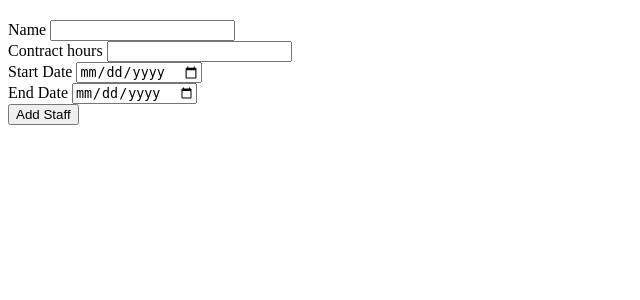
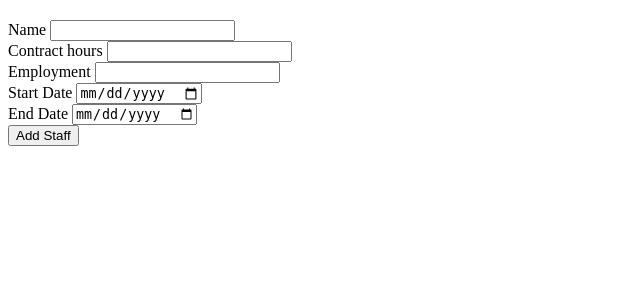
Before and after one commit to benjaminsbrown/Dashboard1, a PHP site: page /staff.php in a window 1280 px wide. Shown: the part 47-347 px from the top of the page, without its empty margins (0-640 px from the left). Run offline with PHP 8.4, Linux system fonts and the light colour scheme; the visitor is signed in with stand-in values (Sample User, id 1).

Commit message:
added employment field

```diff
--- a/staff.php
+++ b/staff.php
@@ -35,6 +35,10 @@
       <input type="number" name="Contract_hours" >
     </div>
     <div class="input-group">
+      <label>Employment</label>
+      <input type="number" name="Employment" >
+    </div>
+    <div class="input-group">
       <label>Start Date</label>
       <input type="date" name="Start_date" >
     </div>
```
